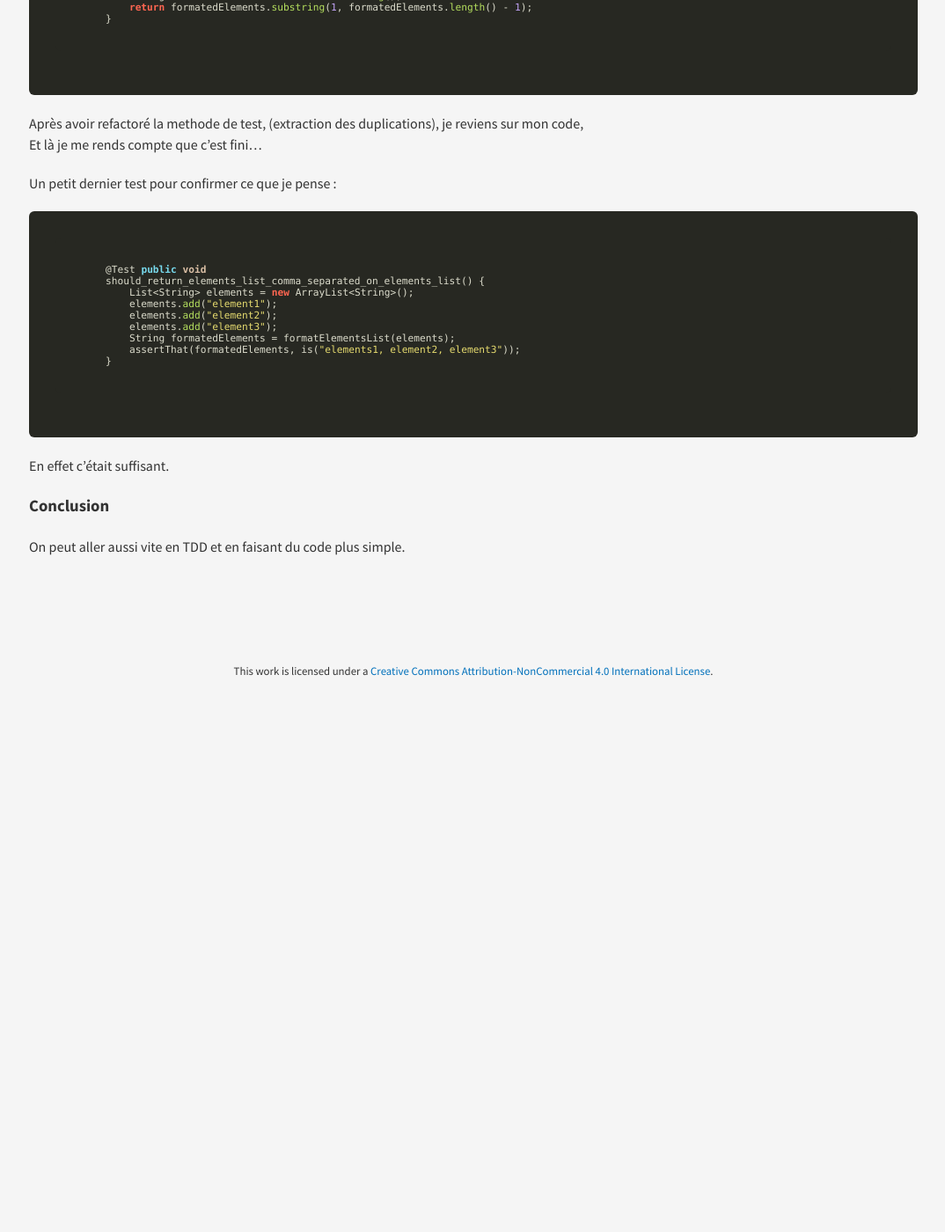
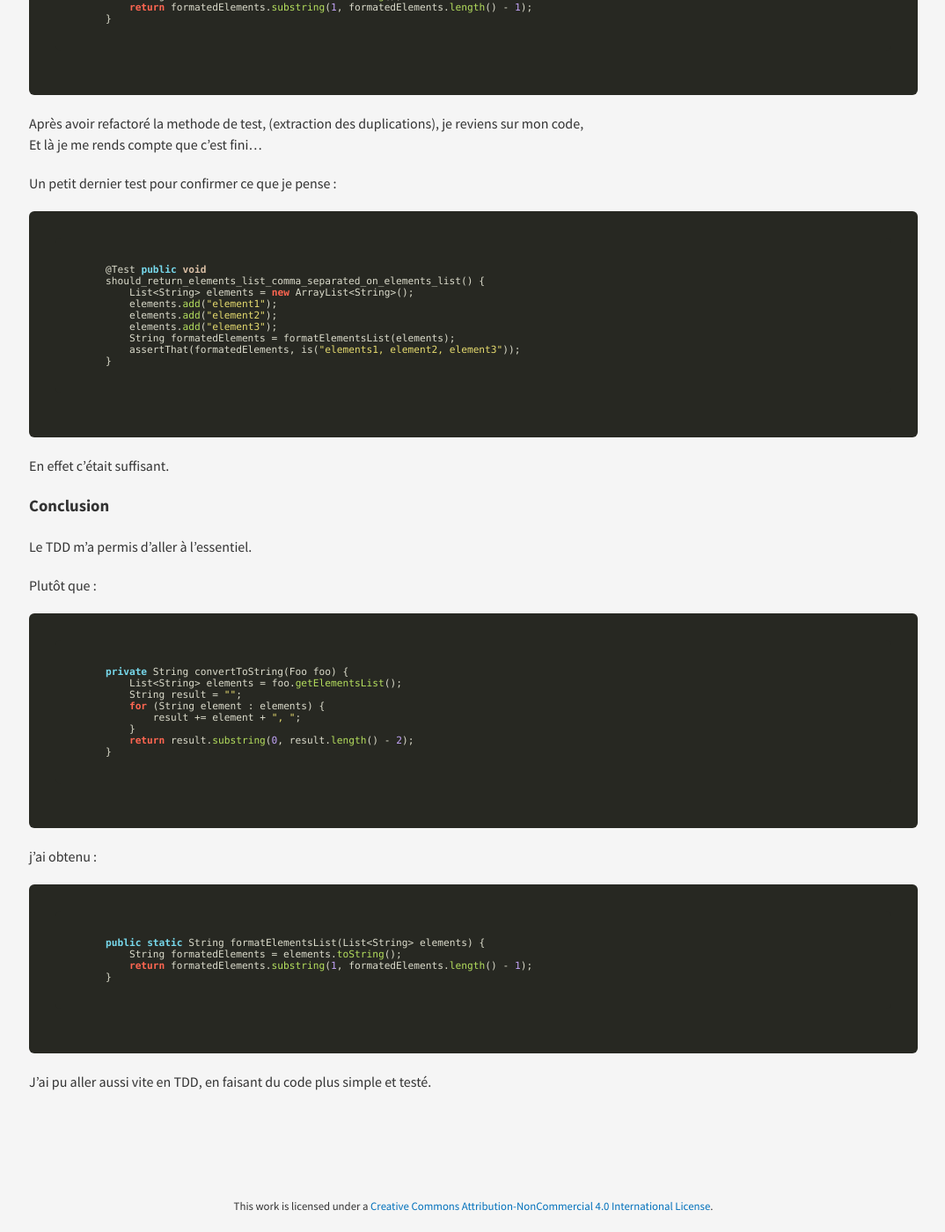
Before and after one commit to ludopradel/ludopradel.github.io, a Jekyll site: the page built from _posts/2014-07-22-tdd.md, in a window 1280 px wide and 1400 px high, scrolled down 1814 px. Shown: the whole window at 88% size, without its empty margins (102-1176 px from the left). Built offline with Jekyll 4.4.1, drawn with Linux system fonts in a browser that asks for light colours; nearby versions of some CDN libraries; Markdown is read by kramdown in place of the engine named in the settings; before the commit the page ends 2606 px from its top, so only the background shows below that.

Commit message:
modification de la conclusion

````diff
--- a/_posts/2014-07-22-tdd.md
+++ b/_posts/2014-07-22-tdd.md
@@ -86,4 +86,28 @@ Un petit dernier test pour confirmer ce que je pense :
 En effet c'était suffisant.
 
 ###Conclusion
-On peut aller aussi vite en TDD et en faisant du code plus simple.
+Le TDD m'a permis d'aller à l'essentiel.
+
+Plutôt que :
+
+```java
+    private String convertToString(Foo foo) {
+        List<String> elements = foo.getElementsList();
+        String result = "";
+        for (String element : elements) {
+            result += element + ", ";
+        }
+        return result.substring(0, result.length() - 2);
+    }
+```
+
+j'ai obtenu :
+
+```java
+    public static String formatElementsList(List<String> elements) {
+        String formatedElements = elements.toString();
+        return formatedElements.substring(1, formatedElements.length() - 1);
+    }
+```
+
+J'ai pu aller aussi vite en TDD, en faisant du code plus simple et testé.
````
